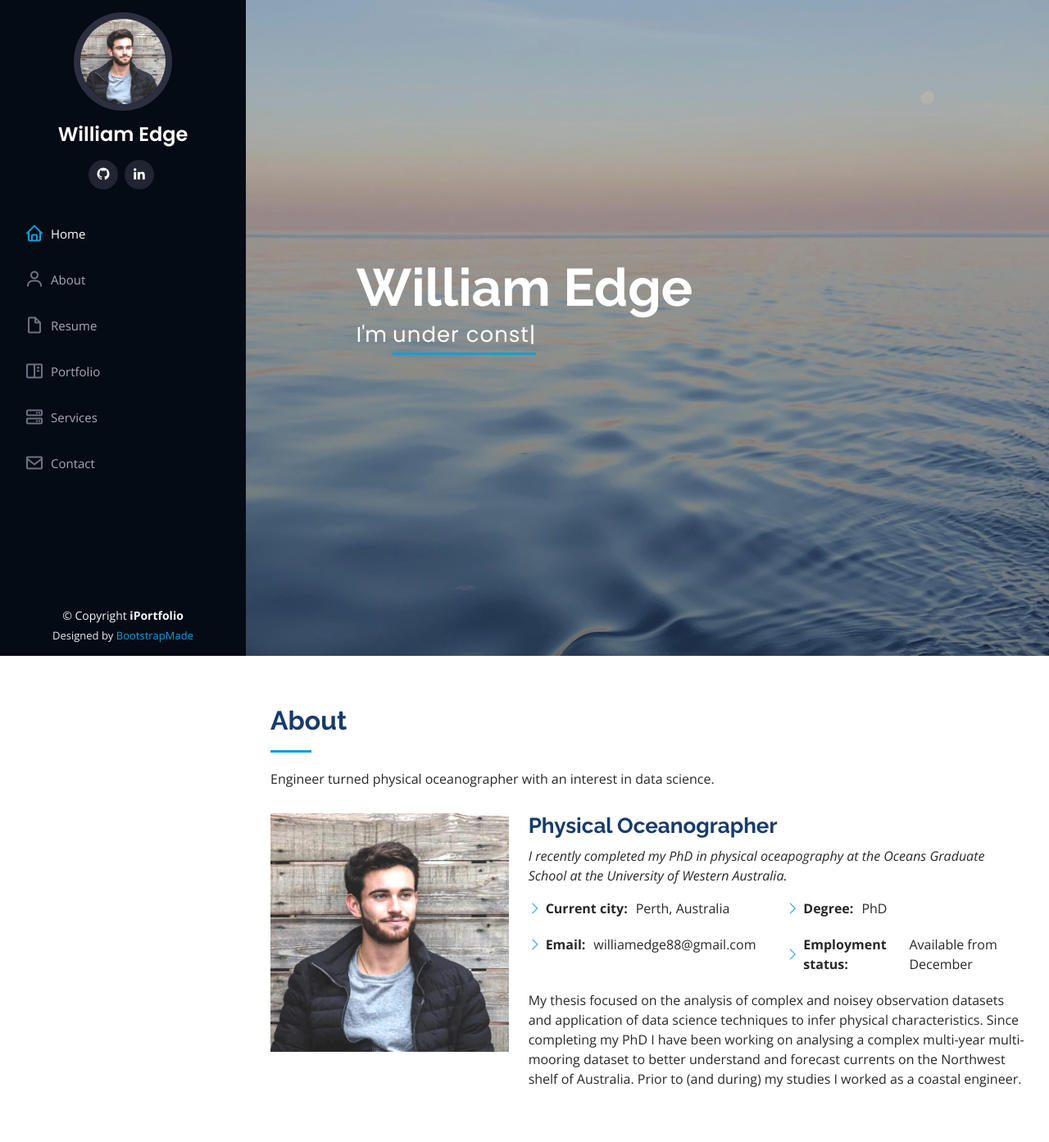
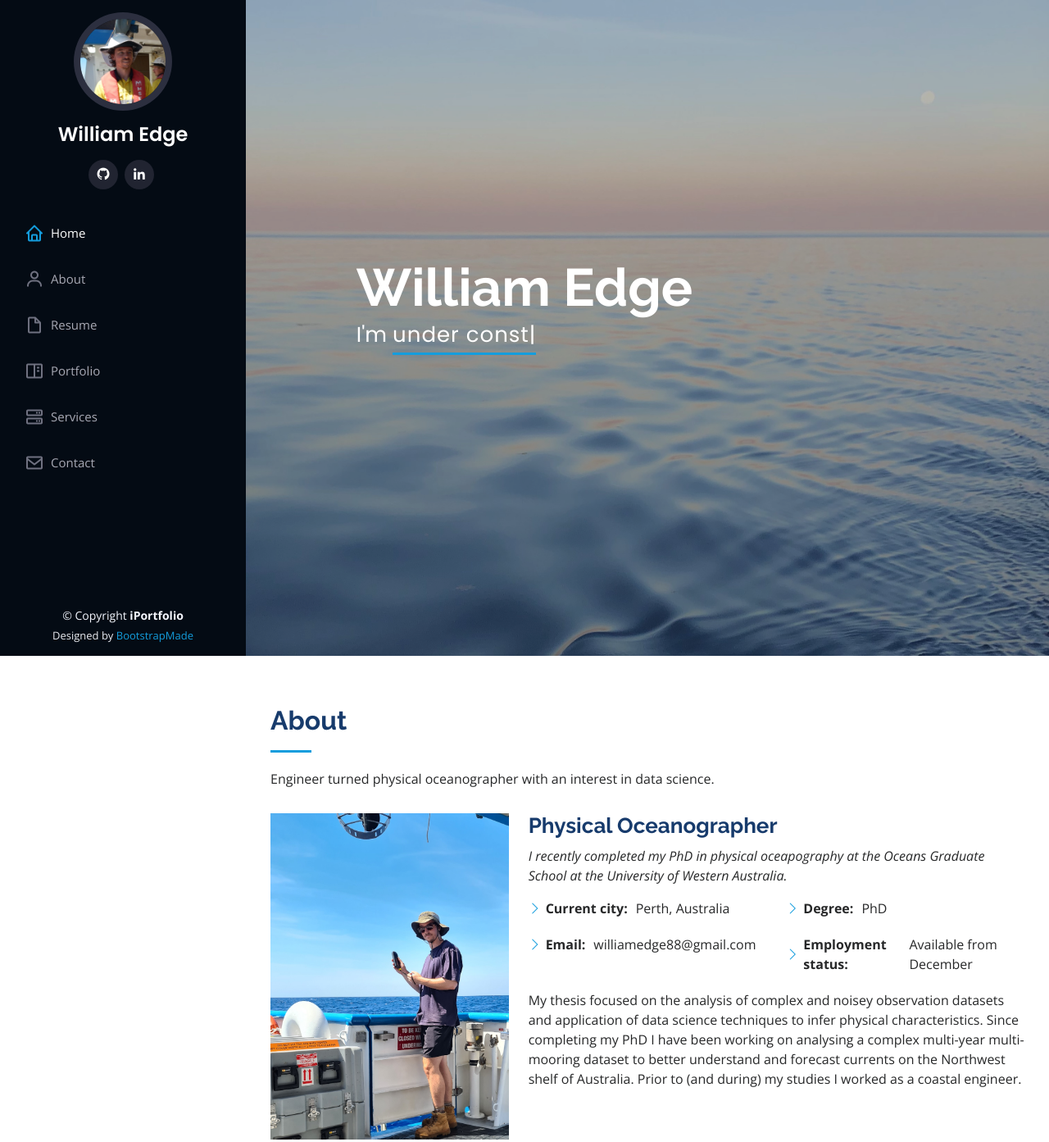
Before and after one commit to williamedge/williamedge.github.io, a plain HTML site: page index.html in a window 1280 px wide. Shown: the top 1393 px of the page at 82% size. Drawn offline with nearby package versions, Linux system fonts and the light colour scheme.

Commit message:
Update index.html

```diff
--- a/index.html
+++ b/index.html
@@ -46,7 +46,7 @@
     <div class="d-flex flex-column">
 
       <div class="profile">
-        <img src="assets/img/profile-img.jpg" alt="" class="img-fluid rounded-circle">
+        <img src="assets/img/prof_field.jpg" alt="" class="img-fluid rounded-circle">
         <h1 class="text-light"><a href="index.html">William Edge</a></h1>
         <div class="social-links mt-3 text-center">
 <!--           <a href="#" class="twitter"><i class="bx bxl-twitter"></i></a> -->
@@ -91,7 +91,7 @@
 
         <div class="row">
           <div class="col-lg-4" data-aos="fade-right">
-            <img src="assets/img/profile-img.jpg" class="img-fluid" alt="">
+            <img src="assets/img/res_crop.jpg" class="img-fluid" alt="">
           </div>
           <div class="col-lg-8 pt-4 pt-lg-0 content" data-aos="fade-left">
             <h3>Physical Oceanographer</h3>
```
